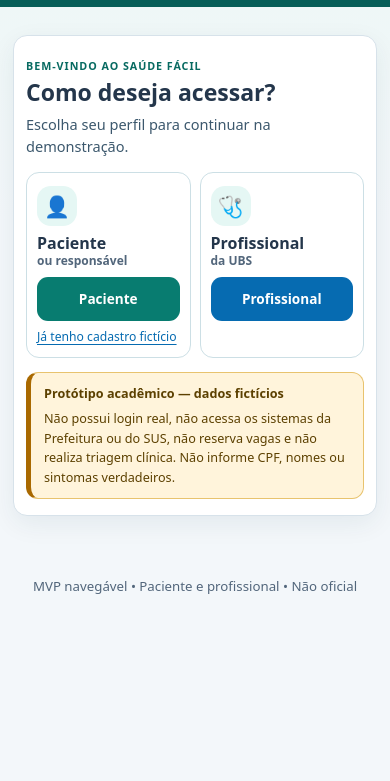
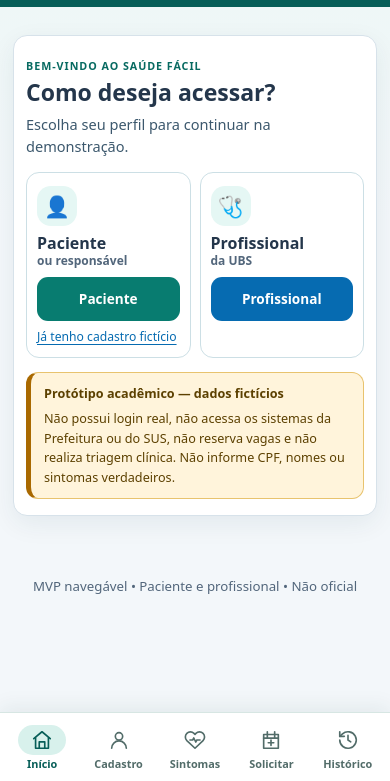
Before and after one commit to B-Gab-K/saude-facil, a plain HTML site: page index.html in a window 390 px wide. Shown: the part 63-844 px from the top of the page. Drawn offline with Linux system fonts and the light colour scheme.

Commit message:
feat(nav): adiciona barra inferior com ícones no celular

```diff
--- a/assets/nav.js
+++ b/assets/nav.js
@@ -1,6 +1,46 @@
 // Comportamento da navegação no celular. Os links permanecem visíveis sem JavaScript.
 (() => {
   'use strict';
+  const path = location.pathname.split('/').pop() || 'index.html';
+  const professional = /profissional/.test(path);
+  const icons = {
+    home: ['M3 10.5 12 3l9 7.5', 'M5 9.5V21h14V9.5', 'M9 21v-7h6v7'],
+    user: ['M20 21a8 8 0 0 0-16 0', 'M12 12a4 4 0 1 0 0-8 4 4 0 0 0 0 8'],
+    heart: ['M20.8 4.8a5.5 5.5 0 0 0-7.8 0L12 5.9l-1.1-1.1a5.5 5.5 0 0 0-7.8 7.8L12 21l8.8-8.4a5.5 5.5 0 0 0 0-7.8Z', 'M6.5 12h3l1.2-2.2 2.1 4.4 1.2-2.2h3.5'],
+    calendar: ['M4 6h16v15H4z', 'M8 3v6M16 3v6M4 10h16', 'M9 15h6M12 12v6'],
+    history: ['M3 12a9 9 0 1 0 3-6.7L3 8', 'M3 3v5h5', 'M12 7v5l3 2'],
+    dashboard: ['M4 4h7v7H4zM13 4h7v7h-7zM4 13h7v7H4zM13 13h7v7h-7z'],
+    access: ['M12 3 5 6v5c0 4.5 2.6 7.9 7 10 4.4-2.1 7-5.5 7-10V6l-7-3Z', 'M9 12l2 2 4-4']
+  };
+  const links = professional
+    ? [['index.html','Início','home'], ['painel-profissional.html','Painel','dashboard'], ['acesso-profissional.html','Acesso','access']]
+    : [['index.html','Início','home'], ['cadastro.html','Cadastro','user'], ['triagem.html','Sintomas','heart'], ['agendamento.html','Solicitar','calendar'], ['historico.html','Histórico','history']];
+  const bottom = document.createElement('nav');
+  bottom.className = 'bottom-nav';
+  bottom.setAttribute('aria-label', 'Navegação inferior');
+  links.forEach(([href, label, icon]) => {
+    const link = document.createElement('a');
+    link.href = href;
+    const iconWrap = document.createElement('span');
+    iconWrap.className = 'bottom-nav-icon';
+    const svg = document.createElementNS('http://www.w3.org/2000/svg', 'svg');
+    svg.setAttribute('viewBox', '0 0 24 24');
+    svg.setAttribute('fill', 'none');
+    svg.setAttribute('stroke', 'currentColor');
+    svg.setAttribute('stroke-width', '1.8');
+    svg.setAttribute('stroke-linecap', 'round');
+    svg.setAttribute('stroke-linejoin', 'round');
+    svg.setAttribute('aria-hidden', 'true');
+    icons[icon].forEach(d => { const shape = document.createElementNS('http://www.w3.org/2000/svg', 'path'); shape.setAttribute('d', d); svg.append(shape); });
+    iconWrap.append(svg);
+    const text = document.createElement('span');
+    text.className = 'bottom-nav-label';
+    text.textContent = label;
+    link.append(iconWrap, text);
+    if (href === path || (path === 'confirmacao.html' && href === 'agendamento.html') || (path === 'atendimento-profissional.html' && href === 'painel-profissional.html')) link.setAttribute('aria-current', 'page');
+    bottom.append(link);
+  });
+  document.body.append(bottom);
   const header = document.querySelector('.page-head');
   const toggle = header?.querySelector('.nav-toggle');
   const menu = header?.querySelector('.nav');
--- a/assets/style.css
+++ b/assets/style.css
@@ -209,3 +209,15 @@ main.container{padding-top:28px}
 
 /* Reserva o mesmo espaço para a ação secundária, alinhando os dois botões principais. */
 .access-panel .role-secondary-placeholder{display:block;min-height:1.3em;visibility:hidden}
+/* Navegação disponível durante todo o percurso, inclusive em telas pequenas. */
+.bottom-nav { display: none; position: fixed; z-index: 50; bottom: 0; left: 0; right: 0; justify-content: center; background: #fff; border-top: 1px solid #d7e6e3; box-shadow: 0 -4px 20px #173f3b14; padding: .4rem .25rem calc(.35rem + env(safe-area-inset-bottom)); }
+@media (max-width: 800px) {
+  body { padding-bottom: calc(5rem + env(safe-area-inset-bottom)); }
+  .bottom-nav { display: flex; }
+}
+.bottom-nav a { flex: 1; min-width: 0; max-width: 10rem; min-height: 56px; display: flex; flex-direction: column; align-items: center; justify-content: center; gap: 2px; padding: 2px; color: #526c69; text-align: center; font-size: .68rem; line-height: 1.2; font-weight: 650; text-decoration: none; border-radius: .5rem; }
+.bottom-nav-icon { display: flex; align-items: center; justify-content: center; width: 48px; height: 30px; border-radius: 999px; }
+.bottom-nav-icon svg { width: 22px; height: 22px; }
+.bottom-nav a[aria-current="page"] { color: #075e58; font-weight: 750; }
+.bottom-nav a[aria-current="page"] .bottom-nav-icon { background: #d8f1ec; }
+.bottom-nav a:focus-visible { outline: 3px solid #166ec0; outline-offset: -3px; }
```
